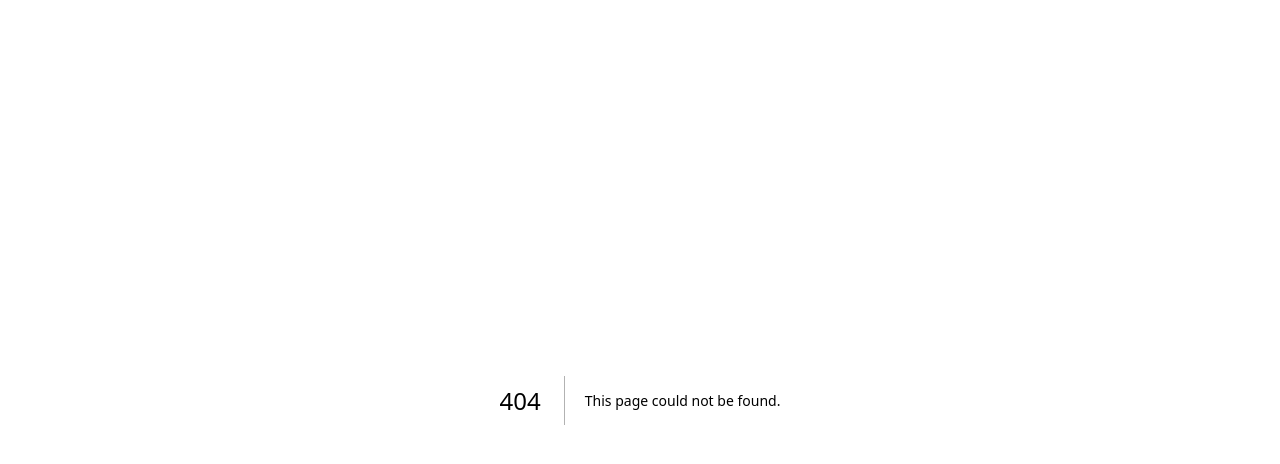
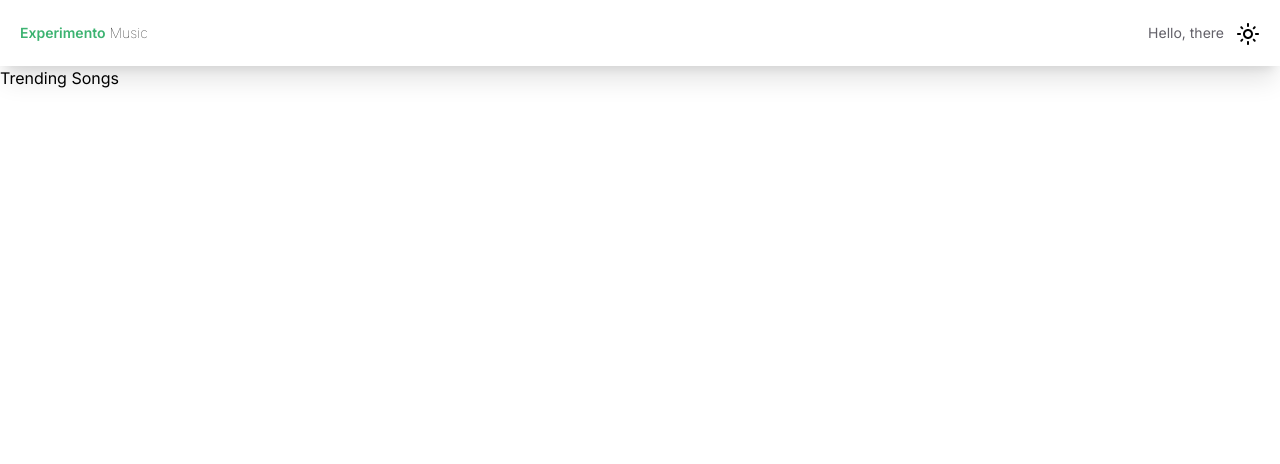
Before and after one commit to GideonTwum/Music, a Next.js app: page /trending in a window 1280 px wide. Before the commit this address had no page. Shown: the top 464 px of the page. Built offline with nearby package versions, Linux system fonts and the light colour scheme.

Commit message:
modified

```diff
--- a/app/components/Cardmusic.jsx
+++ b/app/components/Cardmusic.jsx
@@ -7,6 +7,7 @@ import FavoriteBorderIcon from '@mui/icons-material/FavoriteBorder';
 import FavoriteIcon from '@mui/icons-material/Favorite';
 import DeleteOutlineOutlinedIcon from '@mui/icons-material/DeleteOutlineOutlined';
 import {toast, Toaster} from 'react-hot-toast';
+import { Popconfirm } from 'antd';
 
 
 const Cardmusic = () => {
@@ -39,8 +40,6 @@ const Cardmusic = () => {
 
     const delMusic = (musicId) => {
         try{
-            const res = confirm(`Are you sure you want to delete this song?`);
-            if (res) {
             var requestOptions = {
                 method: 'DELETE',
                 redirect: 'follow'
@@ -54,8 +53,6 @@ const Cardmusic = () => {
                     console.log(result)
                 })
                 .catch(error => console.log('error', error));
-
-            }
                   }
         catch(error){
             console.log(error)
@@ -141,9 +138,9 @@ const Cardmusic = () => {
                                                                             <FavoriteIcon className='text-red-400 favoriteicon' />
                                                                         </div>
                                                                 }
-                                                                    <div onClick={() => delMusic(song._id)}>
+                                                                   <Popconfirm title='Are you sure you want to delete this song?' okButtonProps={{style:{backgroundColor:'tomato'}}} okText='Delete' onConfirm={() => delMusic(song._id)}>
                                                                       <DeleteOutlineOutlinedIcon className='text-[20px]' />
-                                                                    </div>
+                                                                   </Popconfirm>
                                                             </div>
                                                             </div>
 
--- a/app/components/Firstpage.jsx
+++ b/app/components/Firstpage.jsx
@@ -42,11 +42,9 @@ const Firstpage = () => {
             streams : 500 ,
         }
     ]
-    let tab = '';
+
     const setTab = (item) => {
-        // return tab = item
-        tab = item
-        alert(tab)
+        window.location.href = `/${item}`
     }
 
   return (
@@ -65,7 +63,7 @@ const Firstpage = () => {
                     <div className=' px-2 cursor-pointer rounded-xl' onClick={()=> setTab('newest')}>
                         <p className='text-[13px] text-[#3A3A3A] hover:text-[mediumseagreen]'>Newest</p>
                     </div>
-                    <div className='px-2 cursor-pointer rounded-xl' onClick={()=> setTab('top chart')}>
+                    <div className='px-2 cursor-pointer rounded-xl' onClick={()=> setTab('topchart')}>
                         <p className='text-[13px] text-[#3A3A3A] hover:text-[mediumseagreen]'>Top chart</p>
                     </div>
                     <div className=' px-2 cursor-pointer rounded-xl' onClick={()=> setTab('older')}>
--- a/app/components/Navbar.jsx
+++ b/app/components/Navbar.jsx
@@ -12,7 +12,7 @@ const Navbar = () => {
   // sessionStorage.setItem("light_theme", isLightMode)
 
   return (
-    <div className={isLightMode ? 'bg-[#F9FAFD]' : 'bg-[#3A3A3A]'}>
+    <div className={`${isLightMode ? 'bg-white' : 'bg-black'}`}>
         <div className='flex justify-between shadow-xl bg-white p-5 w-full'>
         <div className='flex items-center text-sm gap-1'>
         <h2 className='font-semibold text-sm text-[mediumseagreen]'>Experimento</h2> <p className='font-thin '> Music</p>
--- a/app/globals.css
+++ b/app/globals.css
@@ -8,7 +8,7 @@
 
 
 .filter{
-  margin-left: 26.5rem !important;
+  margin-left: 38rem !important;
 }
 
 .favoriteicon{
--- /dev/null
+++ b/app/trending/page.jsx
@@ -0,0 +1,13 @@
+import React from 'react'
+import Navbar from '../components/Navbar'
+
+const Trending = () => {
+  return (
+    <div>
+        <Navbar />
+        <h1>Trending Songs</h1>
+    </div>
+  )
+}
+
+export default Trending
```
Lines whose indentation alone changed are shown as unchanged.
